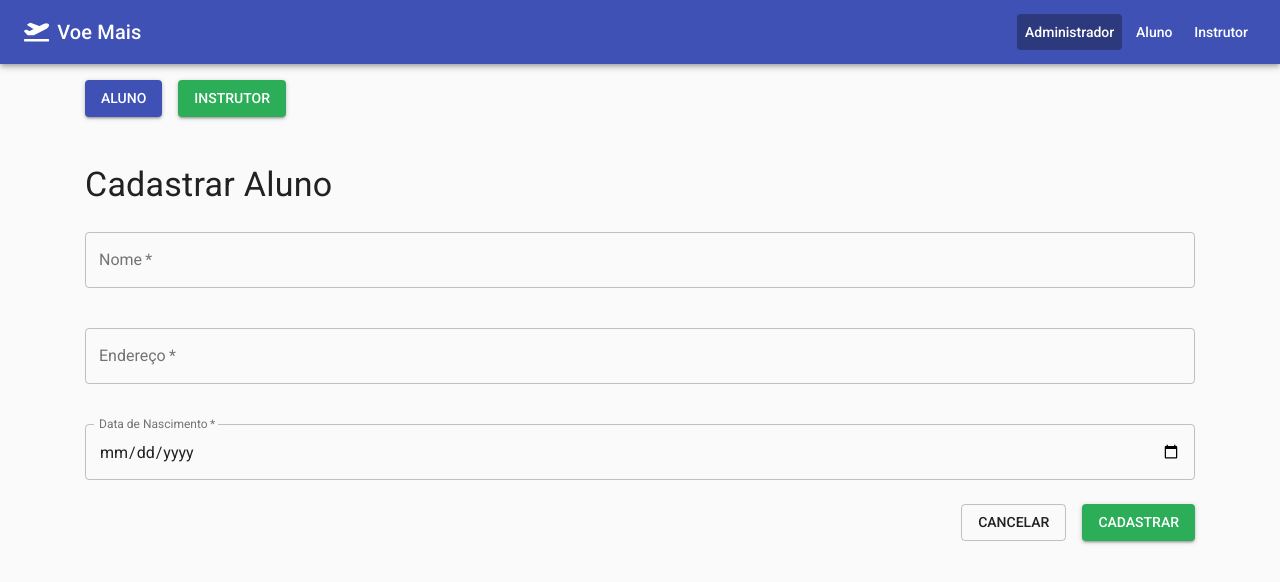
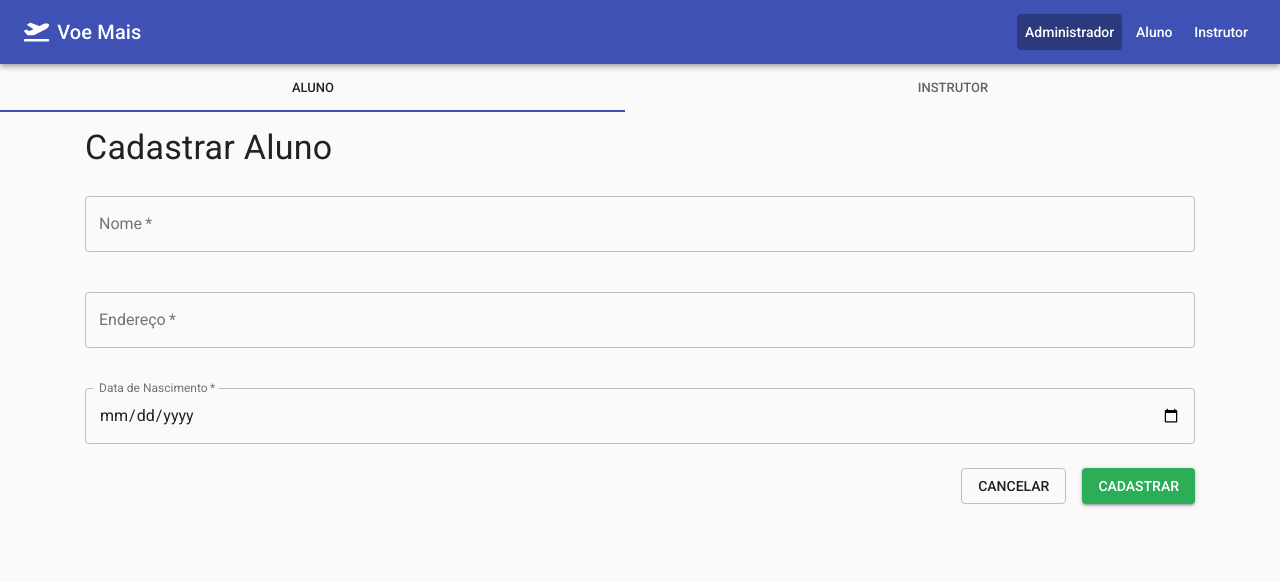
Before and after one commit to douglasramos/pcs3443-escola-aviacao, a React (Create React App) app in the folder client/: page /dashboard-administrator in a window 1280 px wide. Shown: the top 582 px of the page. Built offline with nearby package versions, Linux system fonts and the light colour scheme.

Commit message:
Melhoria do design do DashboardAdministrador, preparando melhor para a inclusão final de todos os componentes. Melhoria do código da navBar. Criação de um componente HomeApp (que atualmente redireciona para o dashboard do Administrador)

```diff
--- a/client/src/App.jsx
+++ b/client/src/App.jsx
@@ -6,6 +6,7 @@ import NavBar from './components/NavBar';
 import DashboardInstructor from './components/DashboardIntructor';
 import DashboardAdministrator from './components/DashboardAdministrator';
 import DashboardStudent from './components/DashboardStudent';
+import HomeApp from './components/HomeApp';
 
 function App() {
   return (
@@ -14,7 +15,7 @@ function App() {
       <Router>
         <div>
           <NavBar />
-          <Route exact path="/" component={DashboardAdministrator} />
+          <Route exact path="/" component={HomeApp} />
           <Route path="/dashboard-instructor" component={DashboardInstructor} />
           <Route path="/dashboard-administrator" component={DashboardAdministrator} />
           <Route path="/dashboard-student" component={DashboardStudent} />
--- a/client/src/components/DashboardAdministrator.jsx
+++ b/client/src/components/DashboardAdministrator.jsx
@@ -1,54 +1,48 @@
+/* eslint-disable react/prop-types */
 import React, { Component } from 'react';
-import Button from '@material-ui/core/Button';
+import Tabs from '@material-ui/core/Tabs';
+import Tab from '@material-ui/core/Tab';
+import { Link } from 'react-router-dom';
+import RegisterStudent from './RegisterStudent';
 import RegisterInstructor from './RegisterInstructor';
-import RegisterStudent from './RegisterStudent';
+import './DashboardAdministrator.css';
 
-const registerType = {
-  student: 1,
-  instructor: 2,
-};
+function LinkTab(props) {
+  return <Tab component={Link} {...props} />;
+}
 
 class DashboardAdministrator extends Component {
-  constructor() {
-    super();
+  constructor(props) {
+    super(props);
 
     this.state = {
-      registerType: null,
+      dashboardTab: 0,
     };
   }
 
-  changeTypeRegister = type => {
-    this.setState({ registerType: type });
+  handleChange = (_event, value) => {
+    this.setState({ dashboardTab: value });
   };
 
   render() {
+    const { dashboardTab } = this.state;
+
     return (
-      <div className="container mt-3">
-        <div>
-          <Button
-            variant="contained"
-            color="primary"
-            onClick={() => this.changeTypeRegister(registerType.student)}
-          >
-            Aluno
-          </Button>
-          <Button
-            className="ml-3"
-            variant="contained"
-            style={{ backgroundColor: '#2cad58', color: 'white' }}
-            onClick={() => this.changeTypeRegister(registerType.instructor)}
-          >
-            Instrutor
-          </Button>
+      <React.Fragment>
+        <Tabs
+          variant="fullWidth"
+          indicatorColor="primary"
+          value={dashboardTab}
+          onChange={this.handleChange}
+        >
+          <LinkTab label="Aluno" to={`${this.props.match.url}/student`} />
+          <LinkTab label="Instrutor" to={`${this.props.match.url}/instructor`} />
+        </Tabs>
+        <div className="container mt-3">
+          {this.state.dashboardTab === 0 && <RegisterStudent />}
+          {this.state.dashboardTab === 1 && <RegisterInstructor />}
         </div>
-        <div className="mt-5">
-          {this.state.registerType === registerType.instructor ? (
-            <RegisterInstructor />
-          ) : (
-            <RegisterStudent />
-          )}
-        </div>
-      </div>
+      </React.Fragment>
     );
   }
 }
--- /dev/null
+++ b/client/src/components/HomeApp.jsx
@@ -0,0 +1,8 @@
+import React from 'react';
+import { Redirect } from 'react-router-dom';
+
+function HomeApp() {
+  // Hoje não temos Home. É redirecionado para o dashboard do administrador
+  return <Redirect to="/dashboard-administrator" />;
+}
+export default HomeApp;
--- a/client/src/components/NavBar.css
+++ b/client/src/components/NavBar.css
@@ -7,14 +7,9 @@
 .title {
   flex-grow: 1;
   text-align: left;
-  text-decoration: none;
   color: white;
 }
 
-.title:hover {
-  color: white;
-  text-decoration: none;
-}
 
 .display {
   display: contents;
@@ -23,13 +18,7 @@
 .button-w-outline {
   outline: 0 !important;
   text-transform: none !important;
-  text-decoration: none;
   color: white;
-}
-
-.button-w-outline:hover {
-  color: white;
-  text-decoration: none;
 }
 
 .display-logo-name {
--- a/client/src/index.css
+++ b/client/src/index.css
@@ -1,4 +1,4 @@
-body {
+/* body {
   margin: 0;
   font-family: -apple-system, BlinkMacSystemFont, 'Segoe UI', 'Roboto', 'Oxygen',
     'Ubuntu', 'Cantarell', 'Fira Sans', 'Droid Sans', 'Helvetica Neue',
@@ -10,4 +10,9 @@ body {
 code {
   font-family: source-code-pro, Menlo, Monaco, Consolas, 'Courier New',
     monospace;
+} */
+
+a:hover {
+  text-decoration: none;
+  color: unset;
 }
--- a/client/src/index.jsx
+++ b/client/src/index.jsx
@@ -3,6 +3,7 @@ import React from 'react';
 import ReactDOM from 'react-dom';
 import App from './App';
 import * as serviceWorker from './serviceWorker';
+import './index.css';
 
 ReactDOM.render(<App />, document.getElementById('root'));
 
```
